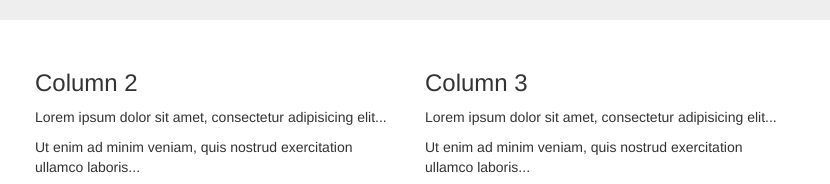
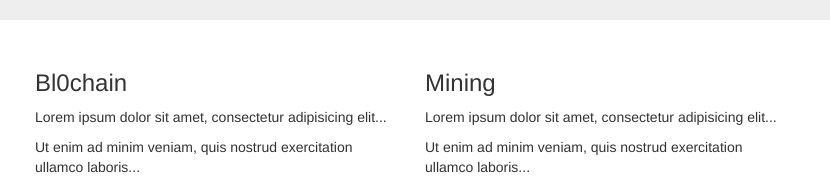
Before and after one commit to joppakolla/joppakolla.github.io, a plain HTML site: page index.html in a window 1280 px wide. Shown: the part 220-404 px from the top of the page, 425-1255 px from the left. Drawn offline with nearby package versions, Linux system fonts and the light colour scheme.

Commit message:
Add files via upload

```diff
--- a/index.html
+++ b/index.html
@@ -24,13 +24,13 @@
 <img src="bitcoin2.jpg" class="img-responsive" alt="Bitcoin2" width="304" height="236">
     </div>
     <div class="col-sm-4">
-      <h3>Column 2</h3>
+      <h3>Bl0chain</h3>
       <p>Lorem ipsum dolor sit amet, consectetur adipisicing elit...</p>
       <p>Ut enim ad minim veniam, quis nostrud exercitation ullamco laboris...</p>
 <img src="blockchain.jpg" class="img-responsive" alt="Blockchain" width="304" height="236">
     </div>
     <div class="col-sm-4">
-      <h3>Column 3</h3>
+      <h3>Mining</h3>
       <p>Lorem ipsum dolor sit amet, consectetur adipisicing elit...</p>
       <p>Ut enim ad minim veniam, quis nostrud exercitation ullamco laboris...</p>
 <img src="mining.jpg" class="img-responsive" alt="Bitcoin2" width="304" height="236">
```
